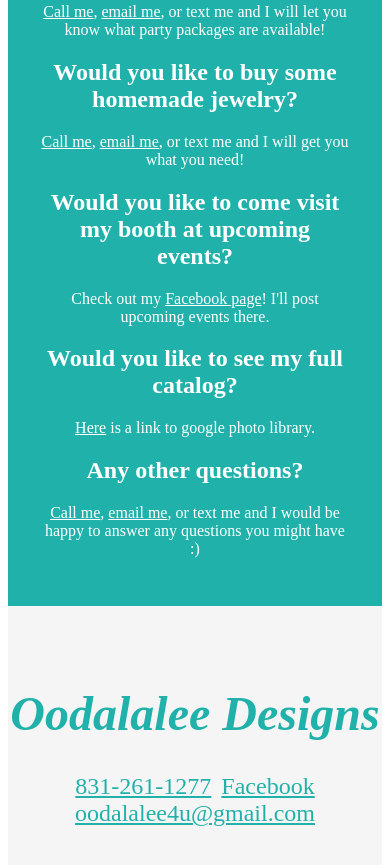
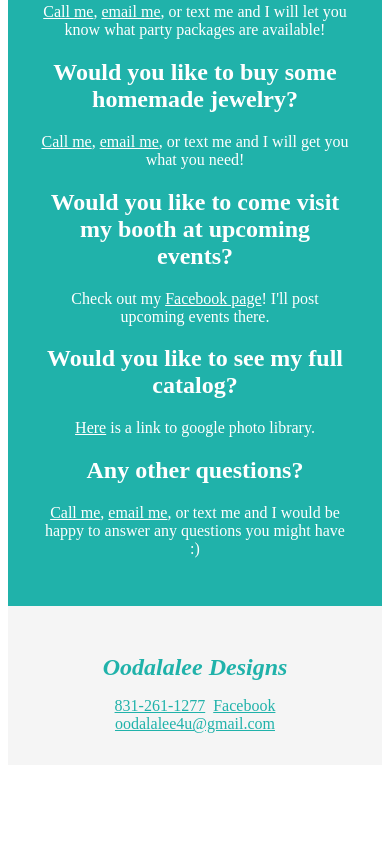
Before and after one commit to lastjediluke/AngieWebsite, a plain HTML site: page index.html in a window 390 px wide. Shown: the part 667-1532 px from the top of the page. After the commit the page ends 1432 px from the top, so only its background shows below. Drawn offline with Linux system fonts and the light colour scheme.

Commit message:
final font??

```diff
--- a/css/main.css
+++ b/css/main.css
@@ -96,7 +96,7 @@
 /* I could add #divInRow, but I will just leave the size at 250px */
 @media screen and (max-width: 600px)
 {
-  header h1, footer
+  header h1, footer h1
   {
     font-size: 24px;
   }
```
